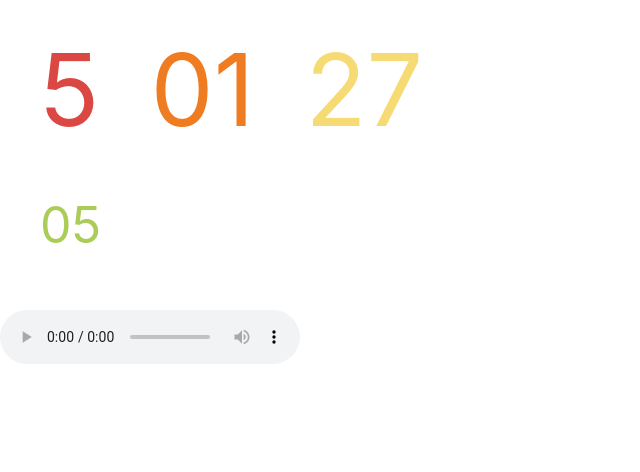
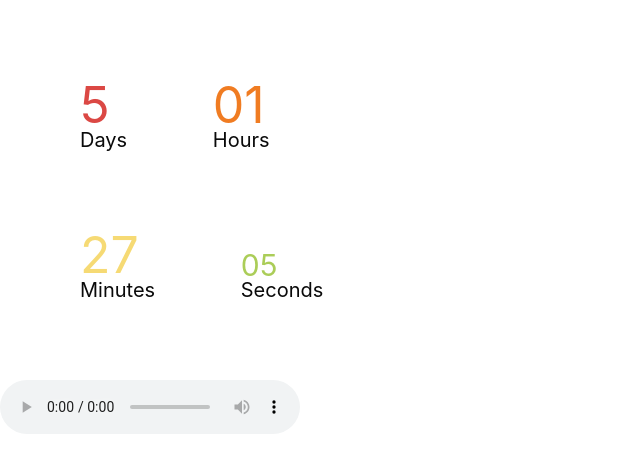
Before and after one commit to Marta7799/odliczanie-23.09.2023, a website: page index.html in a window 1280 px wide. Shown: the whole page, without its empty margins (0-640 px from the left). Drawn offline with nearby package versions, Linux system fonts and the light colour scheme.

Commit message:
changed font sizes

```diff
--- a/css/common.css
+++ b/css/common.css
@@ -13,29 +13,29 @@ body {
 div {
   display: inline-block;
   line-height: 1;
-  padding: 20px;
-  font-size: 40px;
+  padding: 40px;
+  font-size: 20px;
 }
 
 span {
   display: block;
   font-size: 20px;
-  color: white;
+  color: rgb(10, 10, 10);
 }
 
 #days {
-  font-size: 100px;
+  font-size: 50px;
   color: #db4844;
 }
 #hours {
-  font-size: 100px;
+  font-size: 50px;
   color: #f07c22;
 }
 #minutes {
-  font-size: 100px;
+  font-size: 50px;
   color: #f6da74;
 }
 #seconds {
-  font-size: 50px;
+  font-size: 30px;
   color: #abcd58;
 }
```
